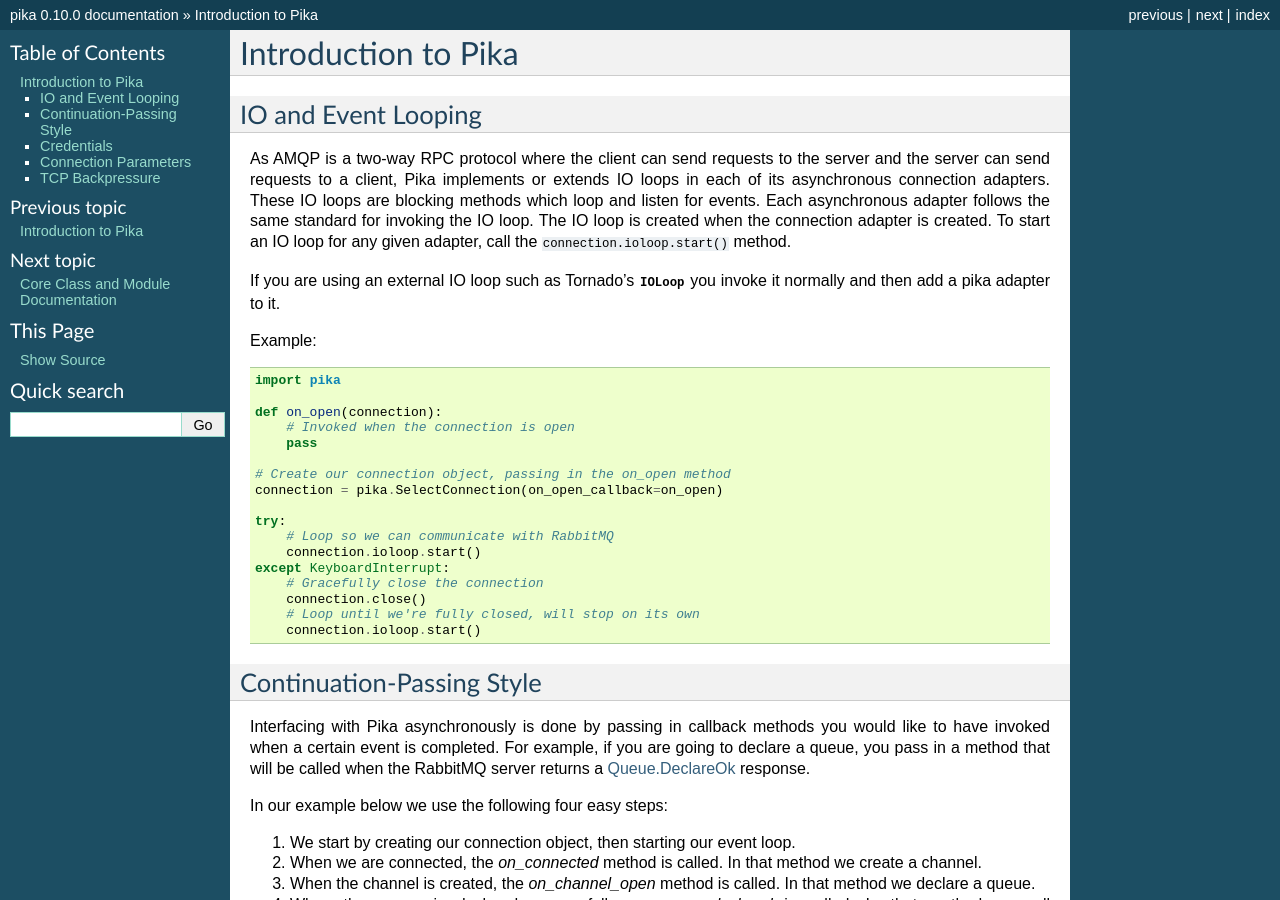
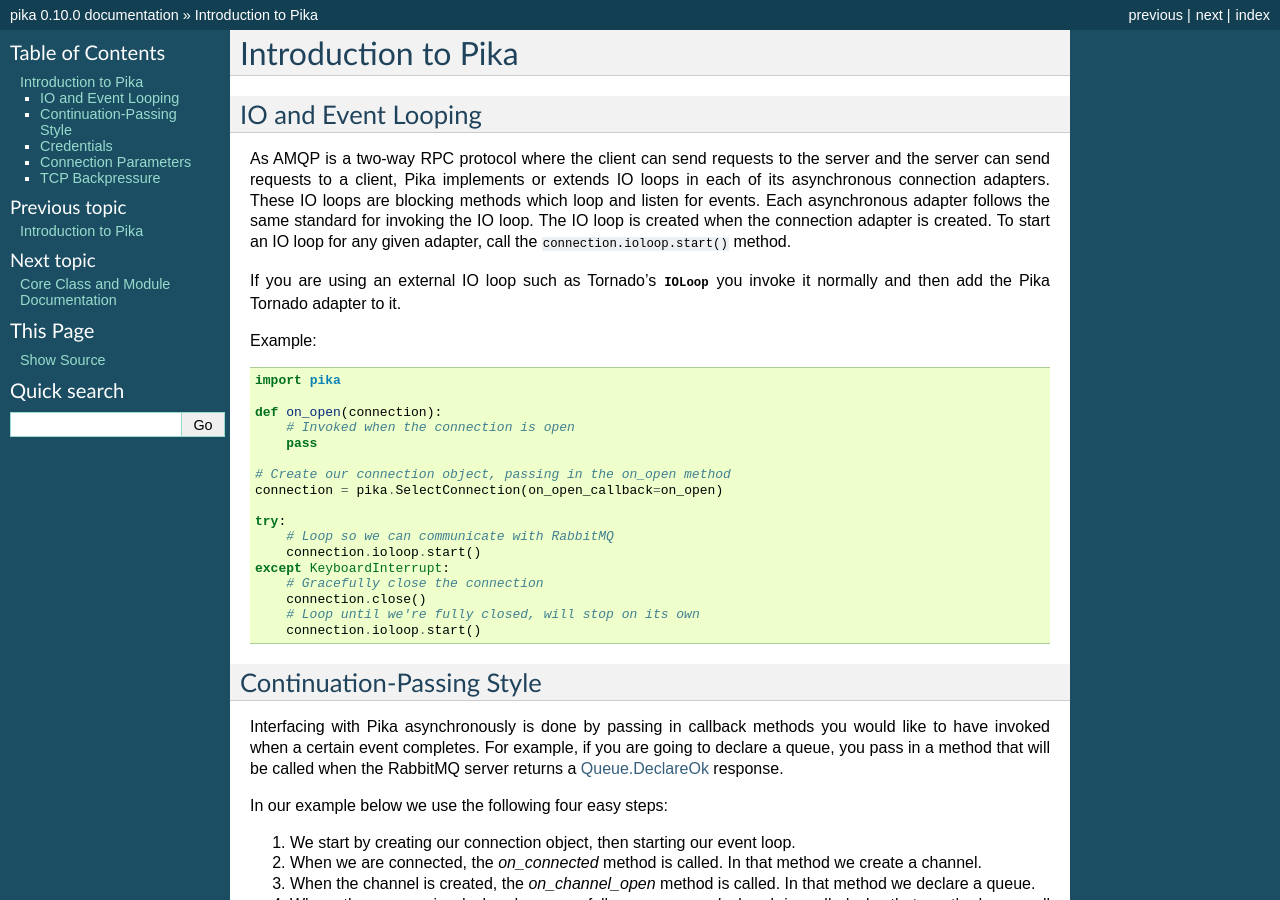
Before and after one commit to pika/pika, a Sphinx documentation site: the page built from docs/intro.rst, in a window 1280 px wide and 900 px high. Built offline with Sphinx 7.4.7, drawn with Linux system fonts in a browser that asks for light colours.

Commit message:
Minor updates to changes in #786

```diff
--- a/docs/intro.rst
+++ b/docs/intro.rst
@@ -5,7 +5,7 @@ IO and Event Looping
 --------------------
 As AMQP is a two-way RPC protocol where the client can send requests to the server and the server can send requests to a client, Pika implements or extends IO loops in each of its asynchronous connection adapters. These IO loops are blocking methods which loop and listen for events. Each asynchronous adapter follows the same standard for invoking the IO loop. The IO loop is created when the connection adapter is created. To start an IO loop for any given adapter, call the ``connection.ioloop.start()`` method.
 
-If you are using an external IO loop such as Tornado's :class:`~tornado.ioloop.IOLoop` you invoke it normally and then add a pika adapter to it.
+If you are using an external IO loop such as Tornado's :class:`~tornado.ioloop.IOLoop` you invoke it normally and then add the Pika Tornado adapter to it.
 
 Example::
 
@@ -32,7 +32,7 @@ Example::
 Continuation-Passing Style
 --------------------------
 
-Interfacing with Pika asynchronously is done by passing in callback methods you would like to have invoked when a certain event is completed. For example, if you are going to declare a queue, you pass in a method that will be called when the RabbitMQ server returns a `Queue.DeclareOk <http://www.rabbitmq.com/amqp-0-9-1-quickref.html#queue.declare>`_ response.
+Interfacing with Pika asynchronously is done by passing in callback methods you would like to have invoked when a certain event completes. For example, if you are going to declare a queue, you pass in a method that will be called when the RabbitMQ server returns a `Queue.DeclareOk <http://www.rabbitmq.com/amqp-0-9-1-quickref.html#queue.declare>`_ response.
 
 In our example below we use the following four easy steps:
 
```
